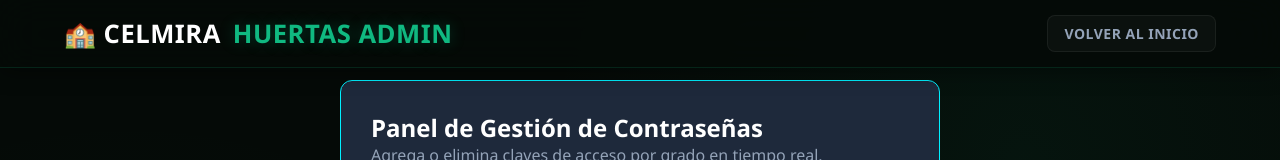
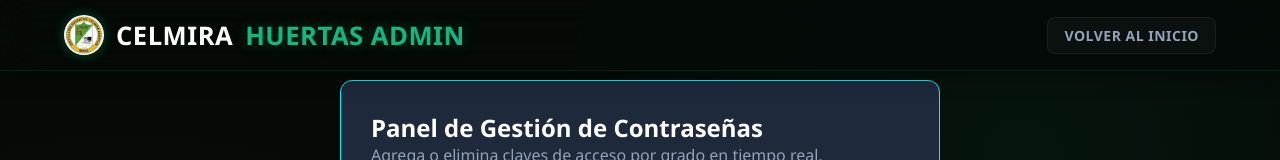
Before and after one commit to EDUCAPROACADEMI/CELMIRAHUERTAS, a plain HTML site: page admin.html in a window 1280 px wide. Shown: the top 160 px of the page. Drawn offline with Linux system fonts and the light colour scheme; no server answers.

Commit message:
Update admin.html

```diff
--- a/admin.html
+++ b/admin.html
@@ -15,7 +15,10 @@
 </head>
 <body>
     <header>
-        <div class="logo">🏫 CELMIRA <span>HUERTAS ADMIN</span></div>
+        <div class="logo">
+            <img src="logo-celmira.png" alt="Escudo Celmira Huertas" style="height: 40px; width: 40px; object-fit: cover; border-radius: 50%; border: 2px solid var(--cyan-neon);">
+            CELMIRA <span>HUERTAS ADMIN</span>
+        </div>
         <nav><ul><li><a href="menuacademia.html">Volver al Inicio</a></li></ul></nav>
     </header>
 
```
